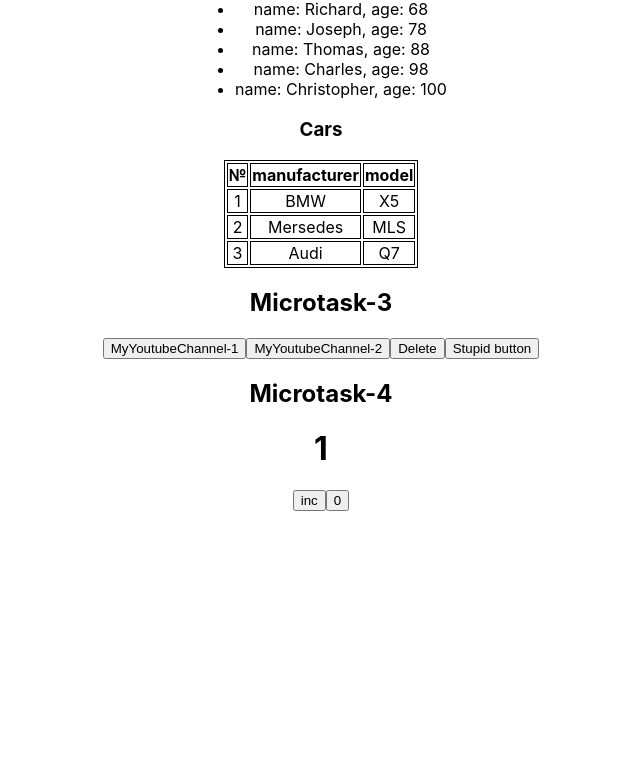
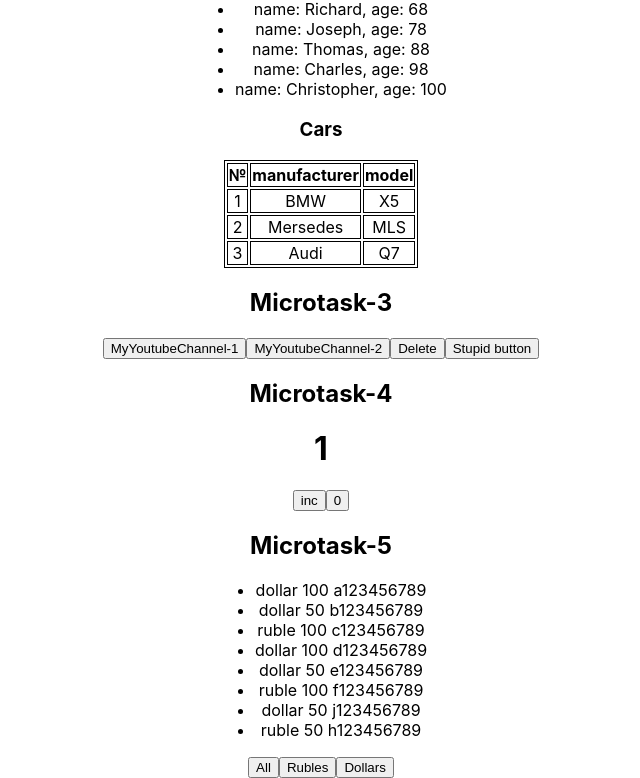
Before and after one commit to YuriyPshenov/microtasks, a React (Create React App) app: page / in a window 1280 px wide. Shown: the part 360-1138 px from the top of the page, without its empty margins (319-959 px from the left). Before the commit the page ends 871 px from the top, so only its background shows below. Built offline with nearby package versions, Linux system fonts and the light colour scheme.

Commit message:
microtask5

```diff
--- a/src/App.tsx
+++ b/src/App.tsx
@@ -6,6 +6,7 @@ import {Footer} from "./site/Footer";
 import NewComponent from "./microtask2/NewComponent";
 import {Microtask3} from "./microtask3/Microtask3";
 import Microtask4 from "./microtask4/Microtask4";
+import Microtask5 from "./microtask5/Microtask5";
 
 function App() {
 
@@ -43,6 +44,10 @@ function App() {
                 <h2>Microtask-4</h2>
                 <Microtask4/>
             </div>
+            <div>
+                <h2>Microtask-5</h2>
+                <Microtask5/>
+            </div>
         </div>
     );
 }
--- a/src/microtask4/Microtask4.tsx
+++ b/src/microtask4/Microtask4.tsx
@@ -12,8 +12,6 @@ const Microtask4 = () => {
         setA(0)
     }
 
-    console.log(a)
-
     return (
         <div>
             <h1>{a}</h1>
--- /dev/null
+++ b/src/microtask5/Microtask5.tsx
@@ -0,0 +1,40 @@
+import React, {useState} from 'react';
+import {NewComponent} from "./NewComponent";
+
+export type FilterType = 'all' | 'ruble' | 'dollar'
+
+const Microtask5 = () => {
+
+    const [money, setMoney] = useState([
+        {banknote: "dollar", nominal: 100, number: "a123456789"},
+        {banknote: "dollar", nominal: 50, number: "b123456789"},
+        {banknote: "ruble", nominal: 100, number: "c123456789"},
+        {banknote: "dollar", nominal: 100, number: "d123456789"},
+        {banknote: "dollar", nominal: 50, number: "e123456789"},
+        {banknote: "ruble", nominal: 100, number: "f123456789"},
+        {banknote: "dollar", nominal: 50, number: "j123456789"},
+        {banknote: "ruble", nominal: 50, number: "h123456789"}
+    ])
+
+    const [filter, setFilter] = useState<FilterType>('all')
+
+    let currentMoney
+
+    if (filter === 'ruble') {
+        currentMoney = money.filter(m => m.banknote === filter)
+    } else if (filter === 'dollar') {
+        currentMoney = money.filter(m => m.banknote === filter)
+    } else {
+        currentMoney = money
+    }
+
+    const onClickFilterHandler = (banknote: FilterType) => {
+        setFilter(banknote)
+    }
+
+    return (
+        <NewComponent currentMoney={currentMoney} callBack={(filter: FilterType) => onClickFilterHandler(filter)}/>
+    );
+};
+
+export default Microtask5;
--- /dev/null
+++ b/src/microtask5/NewComponent.tsx
@@ -0,0 +1,29 @@
+import React from 'react';
+import {FilterType} from "./Microtask5";
+
+type NewComponentPropsType = {
+    currentMoney: Array<{banknote: string, nominal: number, number: string}>
+    callBack: (filter: FilterType) => void
+}
+
+export const NewComponent = (props: NewComponentPropsType) => {
+
+    const onClickFilterHandler = (filter: FilterType) => {
+        props.callBack(filter)
+    }
+
+    return (
+        <div>
+            <ul>
+                {props.currentMoney.map((m, index) => <li key={index}>
+                    <span>{m.banknote} </span>
+                    <span>{m.nominal} </span>
+                    <span>{m.number}</span>
+                </li>)}
+            </ul>
+            <button onClick={() => onClickFilterHandler('all')}>All</button>
+            <button onClick={() => onClickFilterHandler('ruble')}>Rubles</button>
+            <button onClick={() => onClickFilterHandler('dollar')}>Dollars</button>
+        </div>
+    );
+};
```
